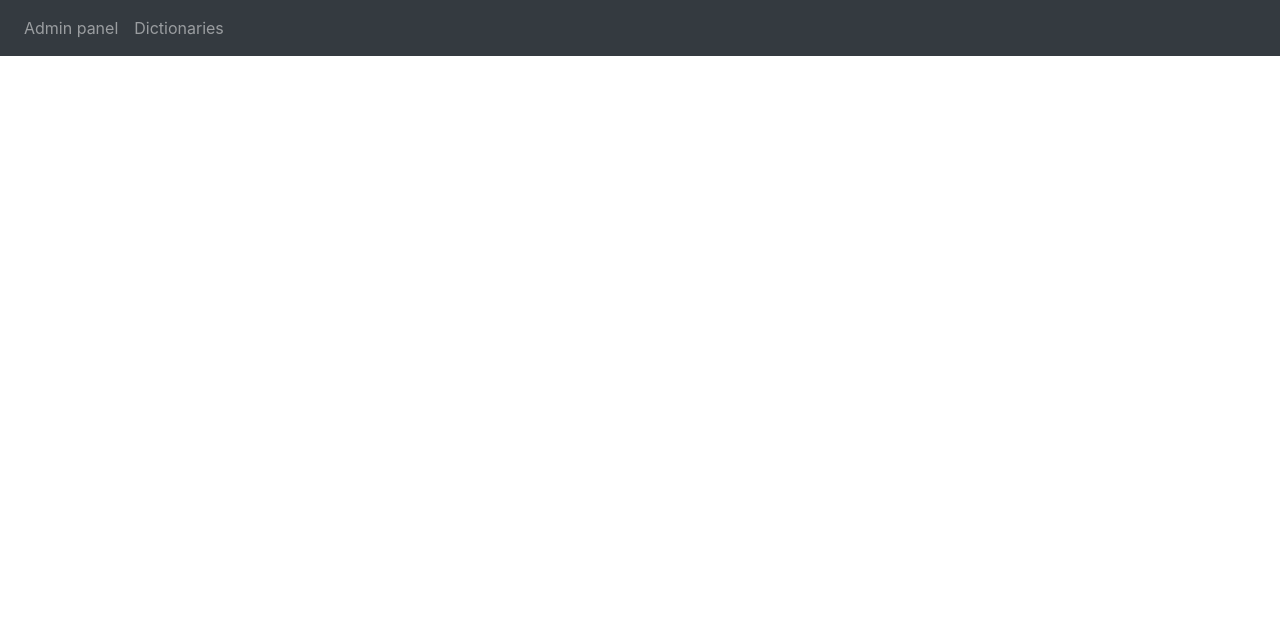
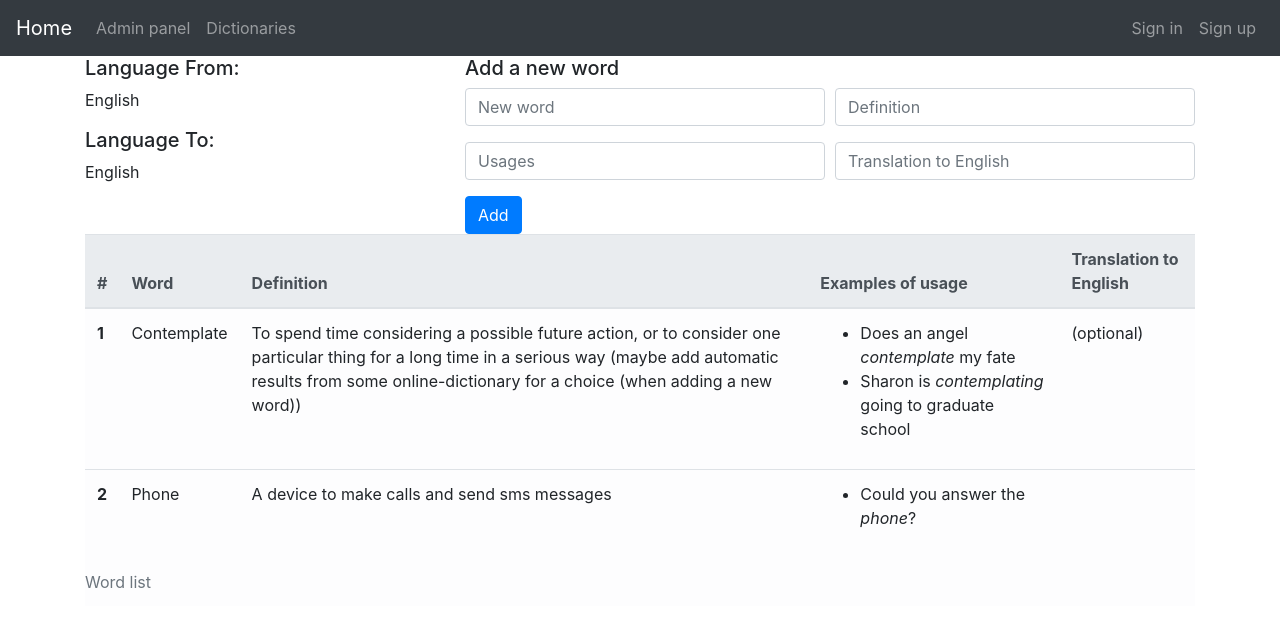
Before and after one commit to 44Schwarz/dictionary, a Django app: page /dictionaries/1 in a window 1280 px wide. Shown: the top 627 px of the page. Run offline with Django 3.2, Linux system fonts and the light colour scheme; some libraries are stand-ins or nearby versions.

Commit message:
Create a website layout

```diff
--- a/dictionary/settings.py
+++ b/dictionary/settings.py
@@ -119,6 +119,6 @@ USE_TZ = True
 # https://docs.djangoproject.com/en/2.1/howto/static-files/
 
 STATIC_URL = '/static/'
-STATICFILES_DIR = [
+STATICFILES_DIRS = [
     'static',
 ]
--- a/main/templates/main/dictionary.html
+++ b/main/templates/main/dictionary.html
@@ -1 +1,102 @@
 {% extends 'base.html' %}
+{% block title %}
+  English - English
+{% endblock %}
+
+{% block content %}
+  <div class="container">
+    <div class="row">
+      <div class="col-sm-4" id="headerDict">
+        <h5>Language From:</h5>
+        <p>English</p>
+        <h5>Language To:</h5>
+        <p>English</p>
+      </div>
+
+      <div class="col-sm">
+        <h5>Add a new word</h5>
+        <form>
+          <div class="form-row">
+            <div class="form-group col-sm-6">
+              <input type="text" class="form-control" placeholder="New word">
+            </div>
+            <div class="form-group col-sm-6">
+              <input type="text" class="form-control" placeholder="Definition">
+            </div>
+
+          </div>
+
+          <div class="form-row">
+            <div class="form-group col-sm-6">
+              <input type="text" class="form-control" placeholder="Usages">
+            </div>
+            <div class="form-group col-sm-6">
+              <input type="text" class="form-control" placeholder="Translation to English">
+            </div>
+
+          </div>
+
+
+
+{#          <div class="form-row">#}
+{#            <div class="form-group col-sm-6">#}
+{#              <div class="row">#}
+{#                <input type="text" class="form-control" placeholder="New word">#}
+{#              </div>#}
+{#              <div class="row">#}
+{#                <input type="text" class="form-control" placeholder="Usages">#}
+{#              </div>#}
+{#            </div>#}
+{#            <div class="form-group col-sm-6">#}
+{#              <input type="text" class="form-control" placeholder="Definition">#}
+{#              <input type="text" class="form-control" placeholder="Translation to English">#}
+{##}
+{#            </div>#}
+{#          </div>#}
+          <button type="submit" class="btn btn-primary">Add</button>
+        </form>
+      </div>
+    </div>
+    <div class="row">
+      <div class="col">
+        <table class="table table-light table-hover table-responsive">
+          <caption>Word list</caption>
+          <thead class="thead-light">
+            <tr>
+              <th scope="col">#</th>
+              <th scope="col">Word</th>
+              <th scope="col">Definition</th>
+              <th scope="col">Examples of usage</th>
+              <th scope="col">Translation to English</th>
+            </tr>
+          </thead>
+          <tbody>
+            <tr>
+              <th scope="col">1</th>
+              <td>Contemplate</td>
+              <td>To spend time considering a possible future action, or to consider one particular thing for a long time in a serious way (maybe add automatic results from some online-dictionary for a choice (when adding a new word))</td>
+              <td>
+                <ul>
+                  <li>Does an angel <i>contemplate</i> my fate</li>
+                  <li>Sharon is <i>contemplating</i> going to graduate school</li>
+                </ul>
+              </td>
+              <td>(optional)</td>
+            </tr>
+            <tr>
+              <th scope="col">2</th>
+              <td>Phone</td>
+              <td>A device to make calls and send sms messages</td>
+              <td>
+                <ul>
+                  <li>Could you answer the <i>phone</i>?</li>
+                </ul>
+              </td>
+              <td></td>
+            </tr>
+          </tbody>
+        </table>
+      </div>
+    </div>
+  </div>
+{% endblock %}
--- a/templates/base.html
+++ b/templates/base.html
@@ -12,10 +12,18 @@
 </head>
 
 <body>
-  <nav class="navbar navbar-expand-lg navbar-dark bg-dark">
+  <nav class="navbar navbar-expand navbar-dark bg-dark">
+    <a class="navbar-brand" href="/">Home</a>
+    <div class="collapse navbar-collapse">
+      <ul class="navbar-nav">
+        <li class="nav-item"><a class="nav-link" href="/admin/">Admin panel</a></li>
+        <li class="nav-item"><a class="nav-link" href="/dictionaries/">Dictionaries</a></li>
+      </ul>
+    </div>
+
     <ul class="navbar-nav">
-      <li class="nav-item"><a class="nav-link" href="/admin/">Admin panel</a></li>
-      <li class="nav-item"><a class="nav-link" href="/dictionaries/">Dictionaries</a></li>
+      <li class="nav-item"><a class="nav-link" href="#">Sign in</a></li>
+      <li class="nav-item"><a class="nav-link" href="#">Sign up</a></li>
     </ul>
   </nav>
 
```
Also changed, not shown: main/templates/main/index.html (+44 -0 lines), templates/index.html (+7 -0 lines).
